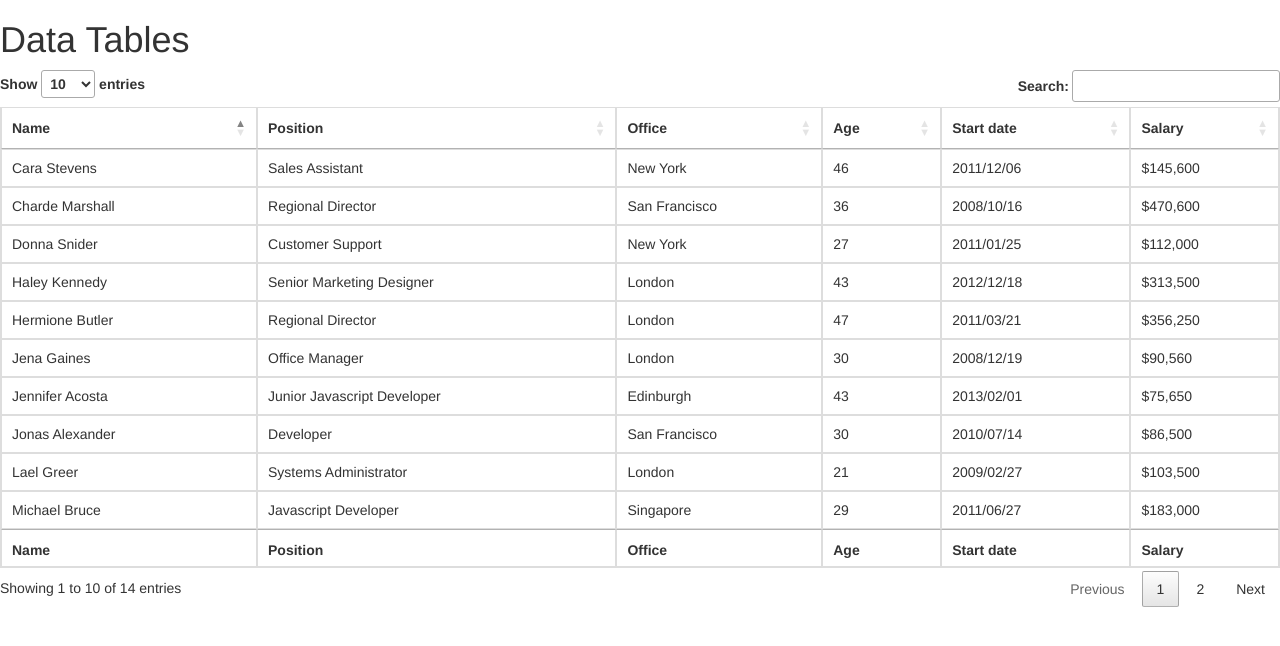
After one commit to ChanisaraU/jpark, a Flask app: page /report/table-car in a window 1280 px wide. The commit adds this page. Shown: the top 646 px of the page. Run offline with Flask 2, Linux system fonts and the light colour scheme; parts of the project's set-up code (start-up, migrations or seed data) failed here and were passed over; some libraries are stand-ins or nearby versions.

Commit message:
[mint2] datatable

```diff
--- a/main.py
+++ b/main.py
@@ -1,6 +1,7 @@
 from member import member
 from current import *
-
+import pandas
+import sqlalchemy
 # from current import cal_current
 from flask import Flask, jsonify, request, render_template, Response, redirect, url_for, session, Blueprint, make_response
 from app import app
@@ -552,5 +553,14 @@ def shift():
     return render_template('reports/shift-report.html')
 
 
+@app.route('/report/table-car')
+def table_car():
+    # engine = sqlalchemy.create_engine('mysql://root:@localhost:3306/car_trmp?charset=utf8')
+    # pandas.set_option('colheader_justify', 'center')
+    # df = pandas.read_sql("select * from parking_log", con = engine, )
+    # df = pandas.DataFrame(df, columns=['license_plate','time_in','date_in','total_amount','ssdsd'])
+    return render_template('table-report/table_car.html')
+
+
 if __name__ == "__main__":
     app.run(host='0.0.0.0', debug=True)
--- /dev/null
+++ b/project/application/frontend/templates/table-report/table_car.html
@@ -0,0 +1,173 @@
+<!DOCTYPE html>
+<html lang="en">
+  <head>
+    <meta charset="utf-8">
+    <meta http-equiv="X-UA-Compatible" content="IE=edge">
+    <meta name="viewport" content="width=device-width, initial-scale=1">
+
+    <title>Data Tables</title>
+
+		<!-- นำเข้า  CSS จาก Bootstrap -->
+		<link rel="stylesheet" href="https://maxcdn.bootstrapcdn.com/bootstrap/3.3.7/css/bootstrap.min.css">
+
+		<!-- นำเข้า  CSS จาก dataTables -->
+		<link rel="stylesheet" type="text/css" href="http://cdn.datatables.net/1.10.12/css/jquery.dataTables.css">
+
+		<!-- นำเข้า  Javascript จาก  Jquery -->
+		<script type="text/javascript" src="https://ajax.googleapis.com/ajax/libs/jquery/3.1.1/jquery.min.js"></script>
+		<!-- นำเข้า  Javascript  จาก   dataTables -->
+		<script type="text/javascript" charset="utf8" src="http://cdn.datatables.net/1.10.12/js/jquery.dataTables.js"></script>
+
+		<script type="text/javascript">
+			//คำสั่ง Jquery เริ่มทำงาน เมื่อ โหลดหน้า Page เสร็จ
+			$(function(){
+				//กำหนดให้  Plug-in dataTable ทำงาน ใน ตาราง Html ที่มี id เท่ากับ example
+				$('#example').dataTable();
+			});
+		</script>
+  </head>
+  <body>
+
+<h1>Data Tables </h1>
+
+		<table class="table table-bordered" id="example">
+				<thead>
+					<tr>
+						<th>Name</th>
+						<th>Position</th>
+						<th>Office</th>
+						<th>Age</th>
+						<th>Start date</th>
+						<th>Salary</th>
+					</tr>
+				</thead>
+				<tfoot>
+					<tr>
+						<th>Name</th>
+						<th>Position</th>
+						<th>Office</th>
+						<th>Age</th>
+						<th>Start date</th>
+						<th>Salary</th>
+					</tr>
+				</tfoot>
+				<tbody>
+
+					<tr>
+						<td>Zorita Serrano</td>
+						<td>Software Engineer</td>
+						<td>San Francisco</td>
+						<td>56</td>
+						<td>2012/06/01</td>
+						<td>$115,000</td>
+					</tr>
+					<tr>
+						<td>Jennifer Acosta</td>
+						<td>Junior Javascript Developer</td>
+						<td>Edinburgh</td>
+						<td>43</td>
+						<td>2013/02/01</td>
+						<td>$75,650</td>
+					</tr>
+					<tr>
+						<td>Cara Stevens</td>
+						<td>Sales Assistant</td>
+						<td>New York</td>
+						<td>46</td>
+						<td>2011/12/06</td>
+						<td>$145,600</td>
+					</tr>
+					<tr>
+						<td>Hermione Butler</td>
+						<td>Regional Director</td>
+						<td>London</td>
+						<td>47</td>
+						<td>2011/03/21</td>
+						<td>$356,250</td>
+					</tr>
+					<tr>
+						<td>Lael Greer</td>
+						<td>Systems Administrator</td>
+						<td>London</td>
+						<td>21</td>
+						<td>2009/02/27</td>
+						<td>$103,500</td>
+					</tr>
+					<tr>
+						<td>Jonas Alexander</td>
+						<td>Developer</td>
+						<td>San Francisco</td>
+						<td>30</td>
+						<td>2010/07/14</td>
+						<td>$86,500</td>
+					</tr>
+					<tr>
+						<td>Shad Decker</td>
+						<td>Regional Director</td>
+						<td>Edinburgh</td>
+						<td>51</td>
+						<td>2008/11/13</td>
+						<td>$183,000</td>
+					</tr>
+					<tr>
+						<td>Michael Bruce</td>
+						<td>Javascript Developer</td>
+						<td>Singapore</td>
+						<td>29</td>
+						<td>2011/06/27</td>
+						<td>$183,000</td>
+					</tr>
+					<tr>
+						<td>Donna Snider</td>
+						<td>Customer Support</td>
+						<td>New York</td>
+						<td>27</td>
+						<td>2011/01/25</td>
+						<td>$112,000</td>
+					</tr>
+
+					<tr>
+						<td>Jena Gaines</td>
+						<td>Office Manager</td>
+						<td>London</td>
+						<td>30</td>
+						<td>2008/12/19</td>
+						<td>$90,560</td>
+					</tr>
+					<tr>
+						<td>Quinn Flynn</td>
+						<td>Support Lead</td>
+						<td>Edinburgh</td>
+						<td>22</td>
+						<td>2013/03/03</td>
+						<td>$342,000</td>
+					</tr>
+					<tr>
+						<td>Charde Marshall</td>
+						<td>Regional Director</td>
+						<td>San Francisco</td>
+						<td>36</td>
+						<td>2008/10/16</td>
+						<td>$470,600</td>
+					</tr>
+					<tr>
+						<td>Haley Kennedy</td>
+						<td>Senior Marketing Designer</td>
+						<td>London</td>
+						<td>43</td>
+						<td>2012/12/18</td>
+						<td>$313,500</td>
+					</tr>
+					<tr>
+						<td>Tatyana Fitzpatrick</td>
+						<td>Regional Director</td>
+						<td>London</td>
+						<td>19</td>
+						<td>2010/03/17</td>
+						<td>$385,750</td>
+					</tr>
+				</tbody>
+			</table>
+
+  </body>
+</html>
```
Also changed, not shown: project/application/frontend/templates/report.html (+60 -7 lines), project/application/frontend/templates/reports/shift-report.html (+107 -32 lines), project/application/frontend/templates/table-report/table_stuckcar.html (added, +11 -0 lines), project/application/frontend/templates/table-report/table_vat.html (added, +11 -0 lines).
